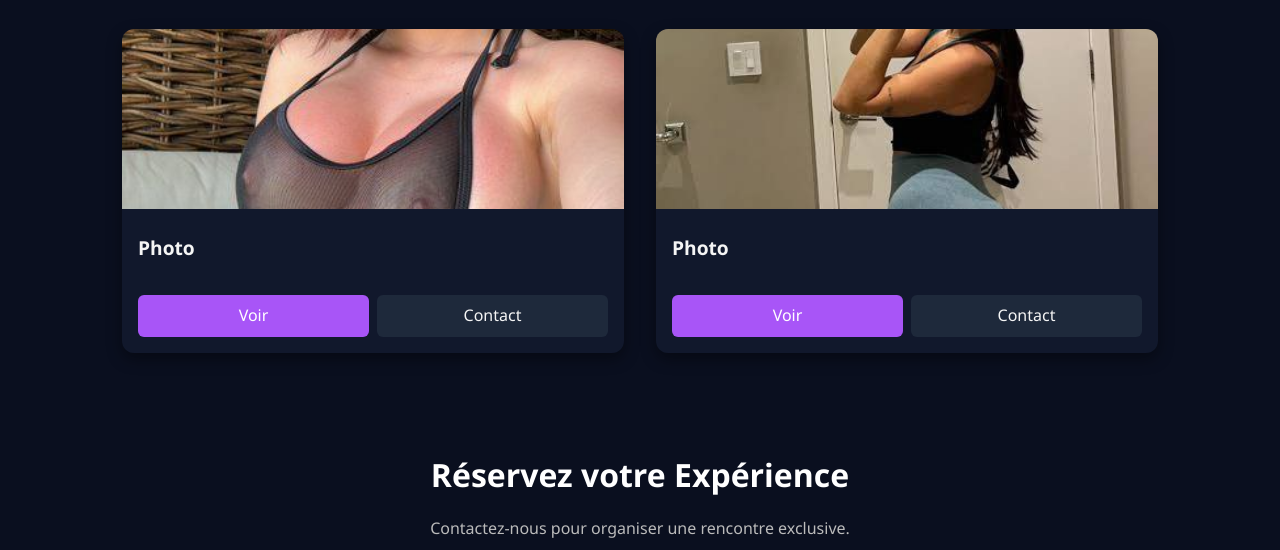
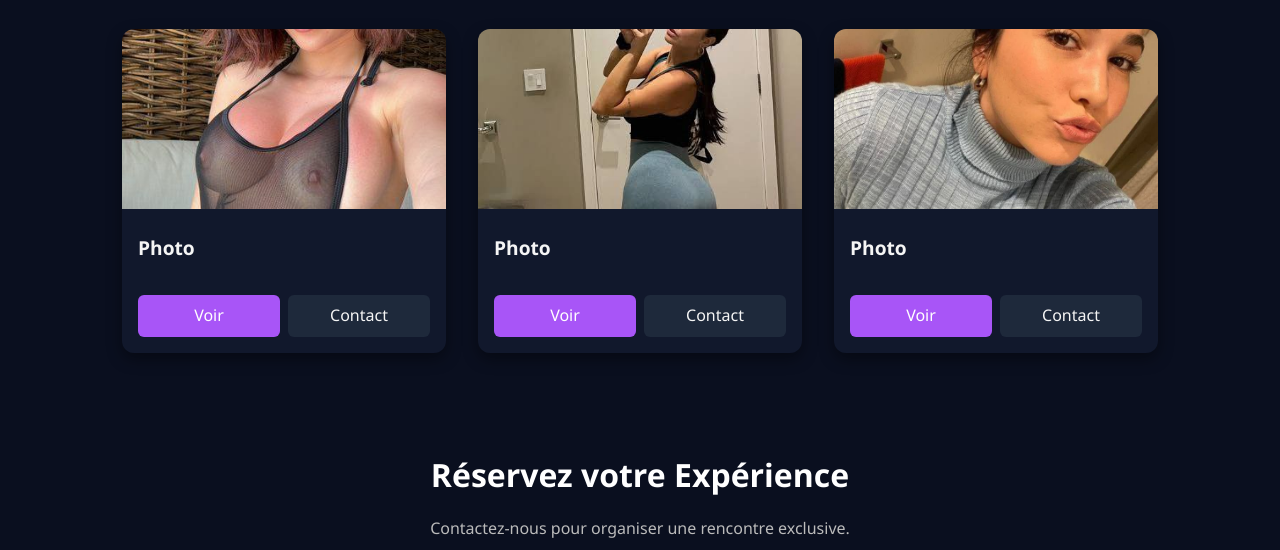
Before and after one commit to Faywbow/Laura, a plain HTML site: page index.html in a window 1280 px wide. Shown: the part 659-1209 px from the top of the page. Drawn offline with Linux system fonts and the light colour scheme.

Commit message:
Update index.html

```diff
--- a/index.html
+++ b/index.html
@@ -63,9 +63,21 @@ WhatsApp :+330774167628
         </div>
       </div>
 
+       <div class ="card">
+        <img src ="IMG_6012.jpeg" alt = "Profil 3" class ="zoomable">
+        <h3>Photo</h3>
+        <div class="actions">
+          <a href="#" class="btn-purple">Voir</a>
+          <a href="#contact" class="btn-dark">Contact</a>
+        </div>
+      </div>
+
 
 
     </div>
+
+
+
   </section>
 
 
```
